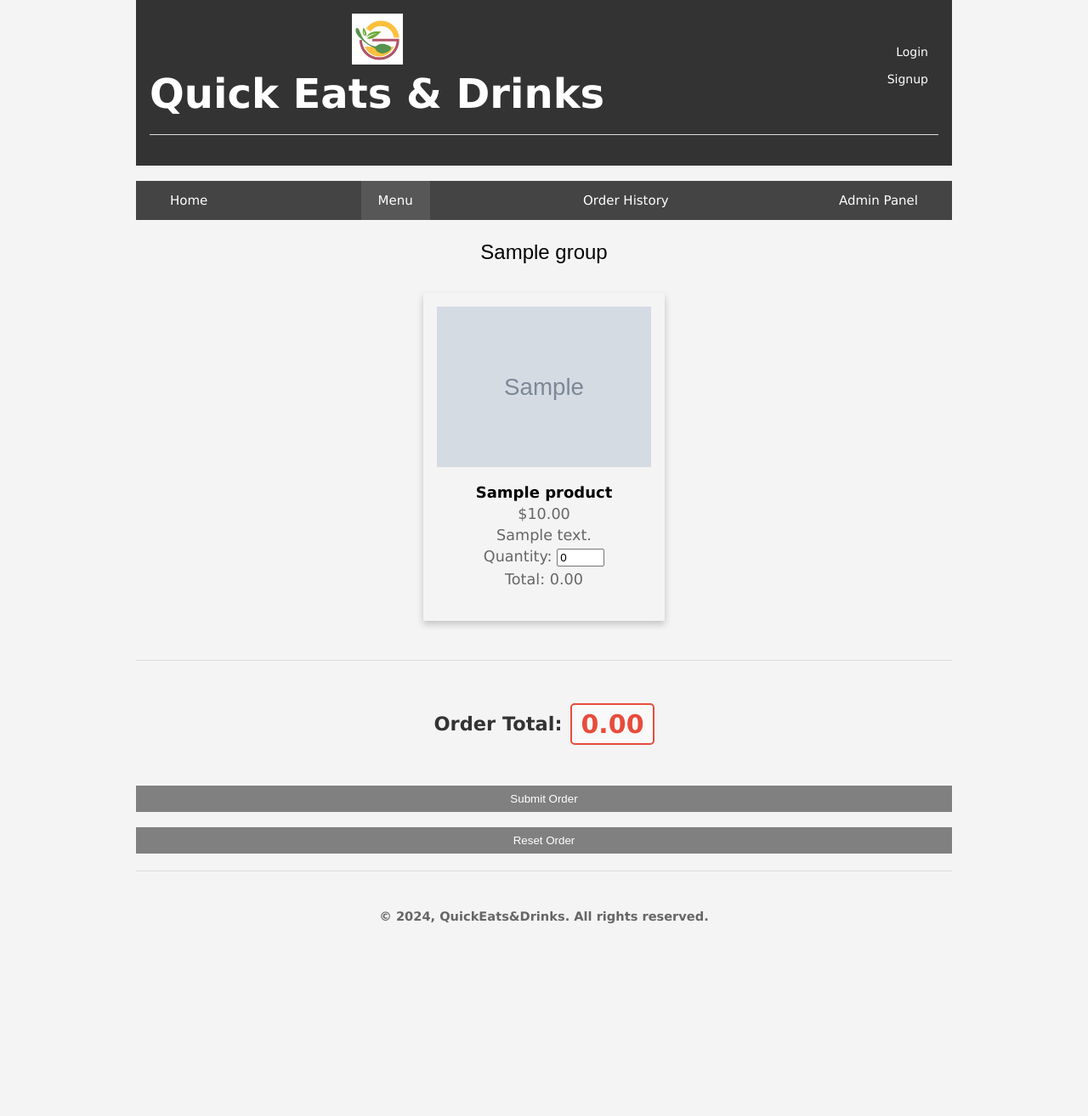
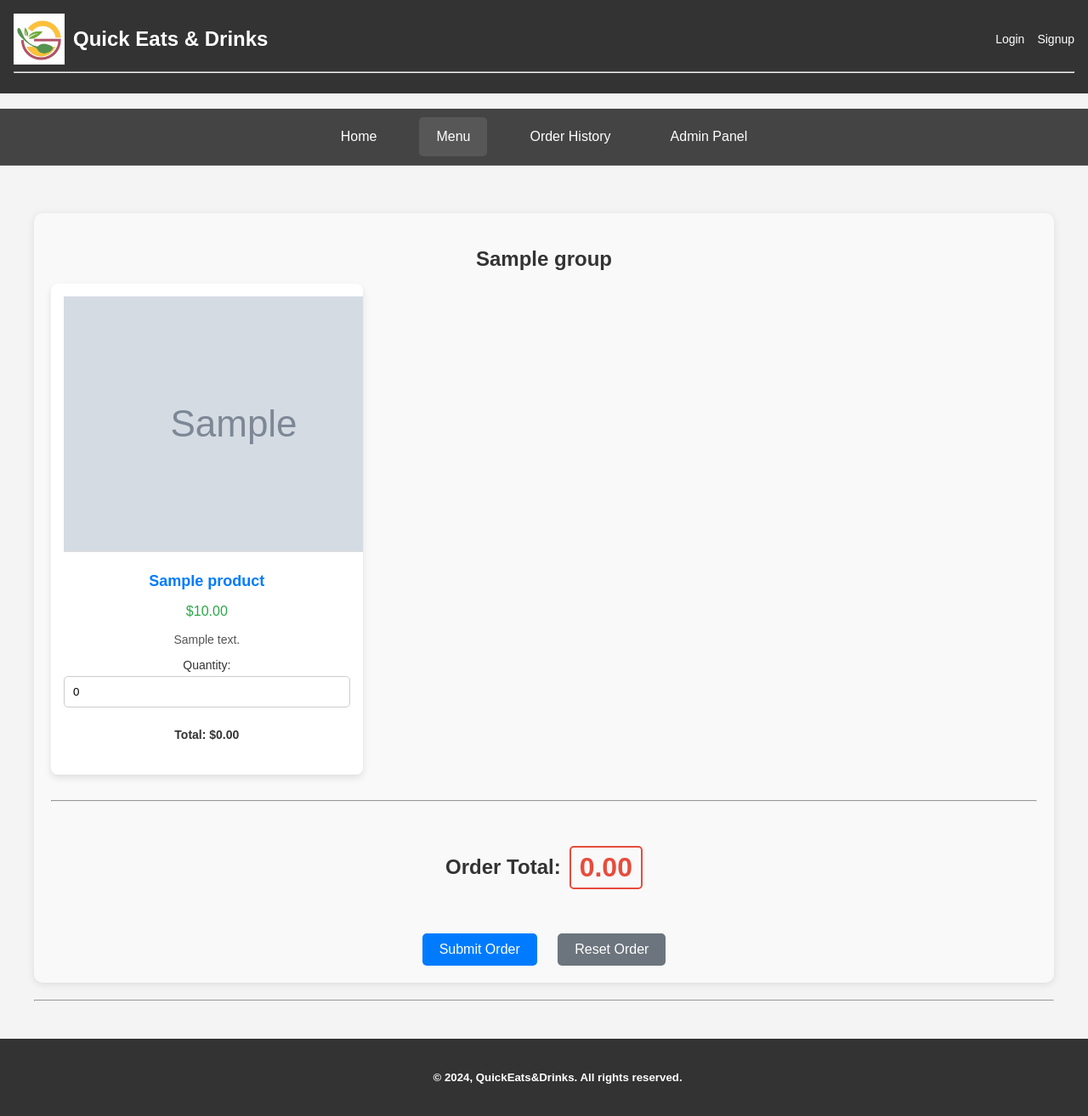
Before and after one commit to Isaac-Ndirangu-Muturi-749/Quick-Eats-and-Drinks, a Flask app: page /products/menu in a window 1280 px wide. Shown: the whole page at 85% size. Before the commit the page ends 1088 px from the top, so only its background shows below. Run offline with Flask 3, Linux system fonts and the light colour scheme; tables that the repository leaves empty hold one stand-in row (values such as "Sample post"); grey boxes marked "Sample" are stand-in pictures; parts of the project's set-up code (start-up, migrations or seed data) failed here and were passed over.

Commit message:
update css responsive design

```diff
--- /dev/null
+++ b/j2/app/static/css/admin.css
@@ -0,0 +1,150 @@
+/* General form styling */
+form {
+    max-width: 100%;
+    margin: 20px auto;
+    padding: 20px;
+    background-color: #f9f9f9;
+    border-radius: 10px;
+    box-shadow: 0 2px 10px rgba(0, 0, 0, 0.1);
+}
+
+form input[type="text"],
+form input[type="number"],
+form select,
+form textarea {
+    width: 100%;
+    padding: 10px;
+    margin-bottom: 10px;
+    border: 1px solid #ccc;
+    border-radius: 5px;
+    box-sizing: border-box;
+}
+
+form button {
+    padding: 10px 15px;
+    background-color: #007BFF;
+    color: white;
+    border: none;
+    border-radius: 5px;
+    cursor: pointer;
+}
+
+form button:hover {
+    background-color: #0056b3;
+}
+
+/* Table styling */
+table {
+    width: 80%;
+    margin: 20px auto;
+    border-collapse: collapse;
+}
+
+table th, table td {
+    padding: 12px 15px;
+    text-align: left;
+    border: 1px solid #ddd;
+}
+
+table th {
+    background-color: #007BFF;
+    color: white;
+}
+
+table td {
+    background-color: #f4f4f4;
+}
+
+/* Action buttons */
+button[type="submit"] {
+    padding: 5px 5px;
+    margin-left: 10px;
+    background-color: #28a745;
+    border: none;
+    color: white;
+    cursor: pointer;
+}
+
+button[type="submit"]:hover {
+    background-color: #218838;
+}
+
+/* Links */
+a {
+    text-decoration: none;
+    color: #007BFF;
+}
+
+a:hover {
+    text-decoration: underline;
+}
+
+/* Admin Dashboard */
+.admin-dashboard h1 {
+    text-align: center;
+    color: #333;
+}
+
+.admin-dashboard ul {
+    list-style-type: none;
+    padding: 0;
+    text-align: center;
+}
+
+.admin-dashboard ul li {
+    display: inline-block;
+    margin-right: 15px;
+}
+
+.admin-dashboard ul li a {
+    font-size: 16px;
+    color: #007BFF;
+    font-weight: bold;
+}
+
+/* Admin table styles */
+.table-container table {
+    width: 100%;
+    border-collapse: collapse;
+}
+
+.table-container th, .table-container td {
+    padding: 12px;
+    text-align: left;
+    border-bottom: 1px solid #ddd;
+}
+
+.actions-cell {
+    display: flex;
+    gap: 10px; /* Spacing between the buttons */
+}
+
+.actions-cell form {
+    margin: 0;
+}
+
+.btn {
+    padding: 8px 12px;
+    border: none;
+    text-decoration: none;
+    cursor: pointer;
+}
+
+.btn-primary {
+    background-color: #007bff;
+    color: white;
+}
+
+.btn-secondary {
+    background-color: #6c757d;
+    color: white;
+}
+
+.btn-danger {
+    background-color: #dc3545;
+    color: white;
+}
+
+.btn:hover {
+    opacity: 0.9;
+}
--- a/j2/app/static/css/styles.css
+++ b/j2/app/static/css/base.css
@@ -4,6 +4,7 @@ body {
     margin: 0;
     padding: 0;
     background-color: #f4f4f4;
+    color: #333;
 }
 
 header {
@@ -25,10 +26,11 @@ header h1 {
 .topnav {
     background-color: #444;
     display: flex;
-    justify-content: space-between;
+    justify-content: center;
     align-items: center;
-    padding: 0 20px;
+    padding: 10px 0;
     color: white;
+    border-bottom: 1px solid #555;
 }
 
 .topnav a {
@@ -36,15 +38,17 @@ header h1 {
     text-align: center;
     padding: 14px 20px;
     text-decoration: none;
+    font-size: 16px;
 }
 
 .topnav a.active {
     background-color: #575757;
+    border-radius: 5px;
 }
 
 .topnav a:hover {
-    background-color: #ddd;
-    color: black;
+    background-color: #575757;
+    color: white;
 }
 
 /* Navigation links on the right in the header */
@@ -55,26 +59,32 @@ header h1 {
 }
 
 .header-logo {
+    display: flex;
+    align-items: center;
+    gap: 10px;
+}
+
+.header-logo h1 {
+    margin: 0;
     font-size: 24px;
     font-weight: bold;
 }
 
 .header-links {
     display: flex;
-    flex-direction: column; /* Stack links vertically */
-    align-items: flex-end; /* Align to the right */
+    gap: 15px;
 }
 
 .header-links a {
     color: white;
-    text-align: center;
-    padding: 8px 12px;
     text-decoration: none;
     font-size: 14px;
 }
 
 .header-links a.active {
     background-color: #ddd;
+    color: black;
+    border-radius: 5px;
 }
 
 .header-links a:hover {
@@ -92,6 +102,7 @@ main {
     color: white;
     text-align: center;
     padding: 1rem;
+    position: relative;
     bottom: 0;
     width: 100%;
 }
--- a/j2/app/static/css/menu.css
+++ b/j2/app/static/css/menu.css
@@ -1,90 +1,110 @@
-/* CSS document for Menu page of e-commerce web site */
-
-html {
-    box-sizing: border-box;
+/* General menu page styling */
+.menu-container {
+  max-width: 1200px;
+  margin: 0 auto;
+  padding: 20px;
 }
 
-  p.center {
-    text-align: center;
-    margin-top: 5px;
-    margin-bottom: 5px;
+.product-group {
+  margin-bottom: 30px;
 }
 
-  hr {
-    clear: both;
+.product-group-title {
+  font-size: 24px;
+  margin-bottom: 15px;
+  color: #333;
+  text-align: center;
 }
 
-  .bodyStyle {
-    width: 960px;
-    margin: 0 auto;
-    overflow: auto;
-    font-family: 'Lucida Grande', 'Lucida Sans Unicode', 'sans-serif';
-    font-size: 15px;
+.product-grid {
+  display: flex;
+  flex-wrap: wrap;
+  gap: 20px;
 }
 
-  *, *:before, *:after {
-    box-sizing: inherit;
+.product-card {
+  background-color: #fff;
+  border-radius: 8px;
+  box-shadow: 0 4px 8px rgba(0, 0, 0, 0.1);
+  overflow: hidden;
+  width: calc(33.333% - 20px); /* Adjust as needed */
+  box-sizing: border-box;
+  padding: 15px;
+  text-align: center;
 }
 
-  .column {
-    float: left;
-    width: 33.3%;
-    margin-bottom: 16px;
-    padding: 0 8px;
+.product-image {
+  width: auto;
+  height: 300px;
+  border-bottom: 1px solid #ddd;
 }
 
-  @media screen and (max-width: 650px) {
-    .column {
-      width: 100%;
-      display: block;
-    }
+.product-info {
+  padding: 10px 0;
 }
 
-
-  .container {
-    padding: 0 16px;
+.product-name {
+  font-size: 18px;
+  margin: 10px 0;
+  color: #007bff;
 }
 
-  .container::after, .row::after {
-    content: "";
-    clear: both;
-    display: table;
+.product-price {
+  font-size: 16px;
+  color: #28a745;
+}
+
+.product-description {
+  font-size: 14px;
+  color: #555;
+}
+
+.quantity-container {
+  margin: 10px 0;
+}
+
+.quantity-container label {
+  display: block;
+  margin-bottom: 5px;
+  font-size: 14px;
+}
+
+.item-total {
+  font-size: 14px;
+  font-weight: bold;
+}
+
+.form-actions {
+  margin-top: 20px;
+  text-align: center;
 }
 
 .button {
+  padding: 10px 20px;
   border: none;
-    outline: 0;
-    display: inline-block;
-    padding: 8px;
-    color: white;
-    background-color: gray;
-    text-align: center;
+  border-radius: 5px;
   cursor: pointer;
-    width: 100%;
+  font-size: 16px;
+  margin: 0 10px;
 }
 
-  .button:hover {
-    background-color: #555;
+.submit-button {
+  background-color: #007bff;
+  color: white;
 }
 
-  .productTitle {
-    text-align: center;
-    font-size: 18px;
-    margin-bottom: 5px;
+.submit-button:hover {
+  background-color: #0056b3;
 }
 
-  .product-image {
-    width: 100px;
-    height: auto;  /* Keep aspect ratio */
-    object-fit: cover;
+.reset-button {
+  background-color: #6c757d;
+  color: white;
 }
 
-  .cursiveText p {
-    font-family: 'Cursive', 'Lucida Handwriting', sans-serif;
-    font-size: 24px;
-    text-align: center;
+.reset-button:hover {
+  background-color: #5a6268;
 }
-
 
 /* Container for the order total */
 .order-total-container {
@@ -112,26 +132,3 @@ html {
     border-radius: 5px; /* Rounded corners */
     background-color: #f9f9f9; /* Light background color */
 }
-
-/* Flexbox for product groups */
-.product-group-container {
-    display: flex;
-    flex-wrap: wrap;
-    justify-content: space-around;
-    margin-bottom: 20px;
-}
-
-/* Styling for individual product cards */
-.card {
-    flex: 1 1 20%; /* Adjust the card size as needed */
-    margin: 10px;
-    box-shadow: 0 4px 8px 0 rgba(0, 0, 0, 0.2);
-    transition: 0.3s;
-    padding: 16px;
-    text-align: center;
-}
-
-.card img {
-    width: 100%;
-    height: auto;
-}
--- a/j2/app/static/css/orders.css
+++ b/j2/app/static/css/orders.css
@@ -1,107 +1,105 @@
-/* Order History Styles */
-.order-history-container {
+/* app/static/css/orders.css */
+
+/* General order page styling */
+.order-header {
+    text-align: center;
+    margin-bottom: 20px;
+}
+
+.order-confirmation-main {
+    max-width: 800px;
+    margin: 0 auto;
     padding: 20px;
     background-color: #f9f9f9;
-}
-
-.cursiveText {
-    font-family: 'Cursive', sans-serif;
-    font-size: 1.5rem;
-    margin-bottom: 20px;
-    text-align: center;
+    border-radius: 10px;
+    box-shadow: 0 2px 10px rgba(0, 0, 0, 0.1);
 }
 
 .order-details {
     margin-bottom: 20px;
-    padding: 15px;
-    background-color: #ffffff;
-    border: 1px solid #ddd;
-    border-radius: 5px;
 }
 
-.order-details p {
-    margin: 0;
-    font-size: 1.1rem;
+.order-details table {
+    width: 100%;
+    border-collapse: collapse;
+    margin-bottom: 20px;
+}
+
+.order-details th, .order-details td {
+    padding: 10px;
+    text-align: left;
+    border-bottom: 1px solid #ddd;
+}
+
+.order-details th {
+    background-color: #007BFF;
+    color: white;
+}
+
+.order-details td {
+    background-color: #f4f4f4;
 }
 
 .order-items-table {
     width: 100%;
     border-collapse: collapse;
+    margin-top: 20px;
+}
+
+.order-items-table th, .order-items-table td {
+    padding: 10px;
+    text-align: left;
+    border-bottom: 1px solid #ddd;
+}
+
+.order-items-table th {
+    background-color: #007BFF;
+    color: white;
+}
+
+.order-items-table td {
+    background-color: #f4f4f4;
+}
+
+.order-history-container {
+    max-width: 800px;
+    margin: 0 auto;
+    padding: 20px;
+}
+
+.order-history-container .order-details {
+    margin-bottom: 20px;
+    background-color: #f9f9f9;
+    border-radius: 10px;
+    padding: 15px;
+    box-shadow: 0 2px 10px rgba(0, 0, 0, 0.1);
+}
+
+.order-history-container .order-details p {
+    margin-bottom: 10px;
+}
+
+.order-history-container .order-items-table {
+    width: 100%;
+    border-collapse: collapse;
     margin-top: 10px;
 }
 
-.order-items-table th,
-.order-items-table td {
-    border: 1px solid #ddd;
+.order-history-container .order-items-table th, .order-history-container .order-items-table td {
     padding: 10px;
-    text-align: center;
+    text-align: left;
+    border-bottom: 1px solid #ddd;
 }
 
-.order-items-table th {
+.order-history-container .order-items-table th {
+    background-color: #007BFF;
+    color: white;
+}
+
+.order-history-container .order-items-table td {
     background-color: #f4f4f4;
 }
 
 .center {
     text-align: center;
-    font-size: 1.1rem;
-    color: #666;
 }
-
-hr {
-    border: 0;
-    height: 1px;
-    background: #ddd;
-    margin: 20px 0;
-}
-
-/* Order Confirmation Styles */
-.order-header {
-    background-color: #f4f4f4;
-    color: black;
-    padding: 20px;
-    text-align: center;
-    border-bottom: 1px solid #ddd;
-}
-
-.order-confirmation-header h1 {
-    margin: 0;
-    font-size: 2rem;
-}
-
-.order-confirmation-main {
-    padding: 20px;
-    background-color: #ffffff;
-}
-
-.order-details {
-    margin-bottom: 20px;
-    padding: 15px;
-    border: 1px solid #ddd;
-    border-radius: 5px;
-    background-color: #f9f9f9;
-}
-
-.order-details p {
-    margin: 0;
-    font-size: 1.1rem;
-}
-
-.order-items-list {
-    list-style-type: none;
-    padding: 0;
-}
-
-.order-items-list li {
-    padding: 10px 0;
-    border-bottom: 1px solid #ddd;
-}
-
-.order-items-list li:last-child {
-    border-bottom: none;
-}
-
-/* Currency formatting */
-.format-currency {
-    color: #333;
-    font-weight: bold;
-}
--- a/j2/app/templates/admin/dashboard.html
+++ b/j2/app/templates/admin/dashboard.html
@@ -1,11 +1,13 @@
+<!-- app/templates/admin/dashboard.html -->
 {% extends "base.html" %}
-
 {% block content %}
-<h1>Admin Dashboard</h1>
+<div class="admin-dashboard">
+    <h1>Admin Dashboard</h1>
     <p>Welcome to the admin dashboard!</p>
     <ul>
         <li><a href="{{ url_for('admin.product_list') }}">Manage Products</a></li>
         <li><a href="{{ url_for('admin.product_group_list') }}">Manage Product Groups</a></li>
         <li><a href="{{ url_for('admin.user_list') }}">Manage Users</a></li>
     </ul>
+</div>
 {% endblock %}
--- a/j2/app/templates/admin/user_list.html
+++ b/j2/app/templates/admin/user_list.html
@@ -1,6 +1,8 @@
+<!-- app/templates/admin/product_list.html -->
+
 {% extends 'base.html' %}
 {% block content %}
-
+<div class="table-container">
     <h1>User List</h1>
     <table>
         <thead>
@@ -32,5 +34,5 @@
             {% endfor %}
         </tbody>
     </table>
-
+</div>
 {% endblock %}
--- a/j2/app/templates/base.html
+++ b/j2/app/templates/base.html
@@ -1,21 +1,21 @@
 <!DOCTYPE html>
-<html>
+<html lang="en">
 <head>
     <meta charset="UTF-8">
+    <meta name="viewport" content="width=device-width, initial-scale=1.0">
     <title>QuickEats&Drinks</title>
     <link rel="stylesheet" href="{{ url_for('static', filename='css/styles.css') }}">
+    <link rel="stylesheet" href="{{ url_for('static', filename='css/base.css') }}">
     <link rel="stylesheet" href="{{ url_for('static', filename='css/menu.css') }}">
     <link rel="stylesheet" href="{{ url_for('static', filename='css/index.css') }}">
     <link rel="stylesheet" href="{{ url_for('static', filename='css/orders.css') }}">
-
-    <!-- Add favicon here -->
+    <link rel="stylesheet" href="{{ url_for('static', filename='css/admin.css') }}">
     <link rel="icon" href="{{ url_for('static', filename='images/favicon.png') }}" type="image/x-icon">
 </head>
 <body class="bodyStyle">
     <header id="header" class="mainHeader">
         <div class="header-content">
             <div class="header-logo">
-                <!-- Add the logo image here -->
                 <img src="{{ url_for('static', filename='images/logo.png') }}" alt="QuickEats&Drinks Logo" class="logo-img">
                 <h1>Quick Eats & Drinks</h1>
             </div>
@@ -42,15 +42,17 @@
             </ul>
         {% endif %}
     {% endwith %}
-    <div class="topnav">
-        <a href="{{ url_for('main.index') }}">Home</a>
-        <a href="{{ url_for('products.menu') }}" class="active">Menu</a>
-        <a href="{{ url_for('orders.order_history') }}">Order History</a>
-        <a href="{{ url_for('admin.dashboard') }}">Admin Panel</a>
-    </div>
-    {% block content %}{% endblock %}
-    <div id="Copyright" class="center">
+    <nav class="topnav">
+        <a href="{{ url_for('main.index') }}" class="nav-link">Home</a>
+        <a href="{{ url_for('products.menu') }}" class="nav-link active">Menu</a>
+        <a href="{{ url_for('orders.order_history') }}" class="nav-link">Order History</a>
+        <a href="{{ url_for('admin.dashboard') }}" class="nav-link">Admin Panel</a>
+    </nav>
+    <main>
+        {% block content %}{% endblock %}
+    </main>
+    <footer class="footer">
         <h5>&copy; 2024, QuickEats&Drinks. All rights reserved.</h5>
-    </div>
+    </footer>
 </body>
 </html>
--- a/j2/app/templates/orders/order_confirmation.html
+++ b/j2/app/templates/orders/order_confirmation.html
@@ -1,4 +1,4 @@
-<!-- app/templates/order_confirmation.html -->
+<!-- app/templates/orders/order_confirmation.html -->
 {% extends 'base.html' %}
 
 {% block content %}
--- a/j2/app/templates/orders/order_history.html
+++ b/j2/app/templates/orders/order_history.html
@@ -1,4 +1,4 @@
-<!-- app/templates/order_history.html -->
+<!-- app/templates/orders/order_history.html -->
 {% extends 'base.html' %}
 
 {% block content %}
--- a/j2/app/templates/products/menu.html
+++ b/j2/app/templates/products/menu.html
@@ -3,34 +3,32 @@
 {% block title %}Menu{% endblock %}
 
 {% block content %}
-<div class="bodyStyle">
+<div class="menu-container">
 
     <form id="orderForm" action="{{ url_for('orders.process_order') }}" method="post" onsubmit="return validateOrder()">
         {% for group_name, products in grouped_products.items() %}
-            <div class="cursiveText">
-                <p>{{ group_name }}</p>
-            </div>
-            <div class="product-group-container">
-            {% for product in products %}
-                <div class="column">
-                    <div class="card">
-                        <img src="{{ product.image_url if 'http' in product.image_url else url_for('static', filename='images/' ~ product.image_url) }}" class="product-image">
-                        <div class="container">
-                            <h2 class="productTitle">{{ product.product_name }}</h2>
-                            <p class="center">{{ product.price | format_currency }}</p>
-                            <p class="center">{{ product.description }}</p>
+            <div class="product-group">
+                <h2 class="product-group-title">{{ group_name }}</h2>
+                <div class="product-grid">
+                {% for product in products %}
+                    <div class="product-card">
+                        <img src="{{ product.image_url if 'http' in product.image_url else url_for('static', filename='images/' ~ product.image_url) }}" class="product-image" alt="{{ product.product_name }}">
+                        <div class="product-info">
+                            <h3 class="product-name">{{ product.product_name }}</h3>
+                            <p class="product-price">{{ product.price | format_currency }}</p>
+                            <p class="product-description">{{ product.description }}</p>
                             <input type="hidden" name="productId[]" value="{{ product.id }}">
                             <input type="hidden" name="productName[]" value="{{ product.product_name }}">
                             <input type="hidden" name="price[]" value="{{ product.price }}">
-                            <div class="center">
-                                Quantity: <input name="quantity[]" type="number" min="0" max="15" value="0" maxlength="2" onchange="updateTotal({{ product.id }}, this.value, {{ product.price }})">
+                            <div class="quantity-container">
+                                <label for="quantity{{ product.id }}">Quantity:</label>
+                                <input id="quantity{{ product.id }}" name="quantity[]" type="number" min="0" max="15" value="0" maxlength="2" onchange="updateTotal({{ product.id }}, this.value, {{ product.price }})">
                             </div>
-                            <p class="center">Total: <span id="itemTotal{{ product.id }}">0.00</span></p>
-                            <br>
+                            <p class="item-total">Total: $<span id="itemTotal{{ product.id }}">0.00</span></p>
                         </div>
                     </div>
+                {% endfor %}
                 </div>
-            {% endfor %}
             </div>
             <hr>
         {% endfor %}
@@ -40,8 +38,10 @@
             <p class="order-total-value" id="orderTotal">0.00</p>
         </div>
 
-        <br> <input type="submit" value="Submit Order" class="button">
-        <br> <br> <input type="reset" value="Reset Order" class="button" onclick="resetForm()">
+        <div class="form-actions">
+            <input type="submit" value="Submit Order" class="button submit-button">
+            <input type="reset" value="Reset Order" class="button reset-button" onclick="resetForm()">
+        </div>
     </form>
 
     <hr>
```
Also changed, not shown: j2/app/static/css/index.css (+27 -12 lines), j2/app/templates/admin/add_product.html (+9 -7 lines), j2/app/templates/admin/add_product_group.html (+9 -8 lines), j2/app/templates/admin/edit_product.html (+14 -7 lines), j2/app/templates/admin/edit_product_group.html (+9 -9 lines), j2/app/templates/admin/product_group_list.html (+7 -7 lines), j2/app/templates/admin/product_list.html (+7 -7 lines), j2/app/templates/index.html (+8 -7 lines), j2/instance/site.db. Lines whose indentation alone changed are shown as unchanged.
